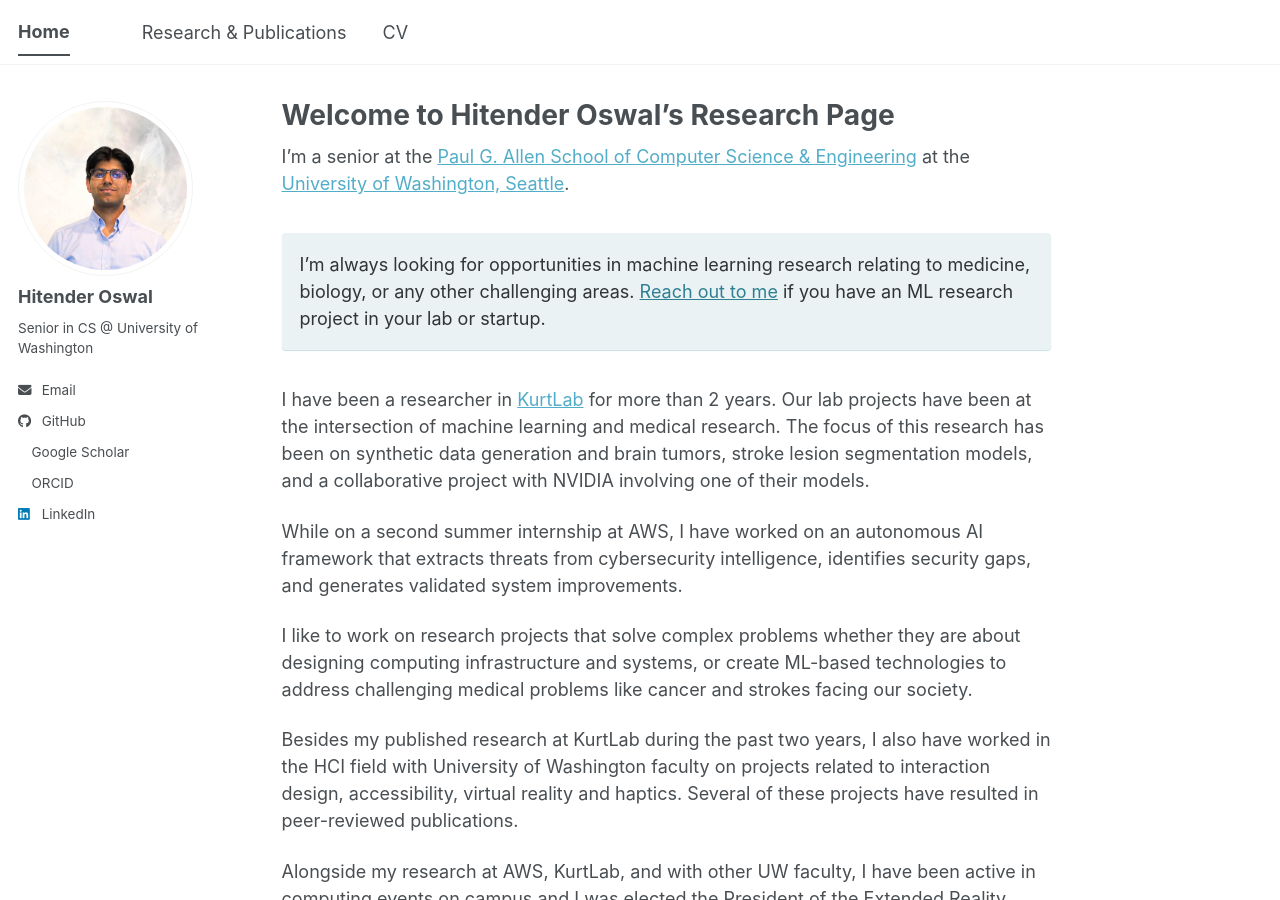
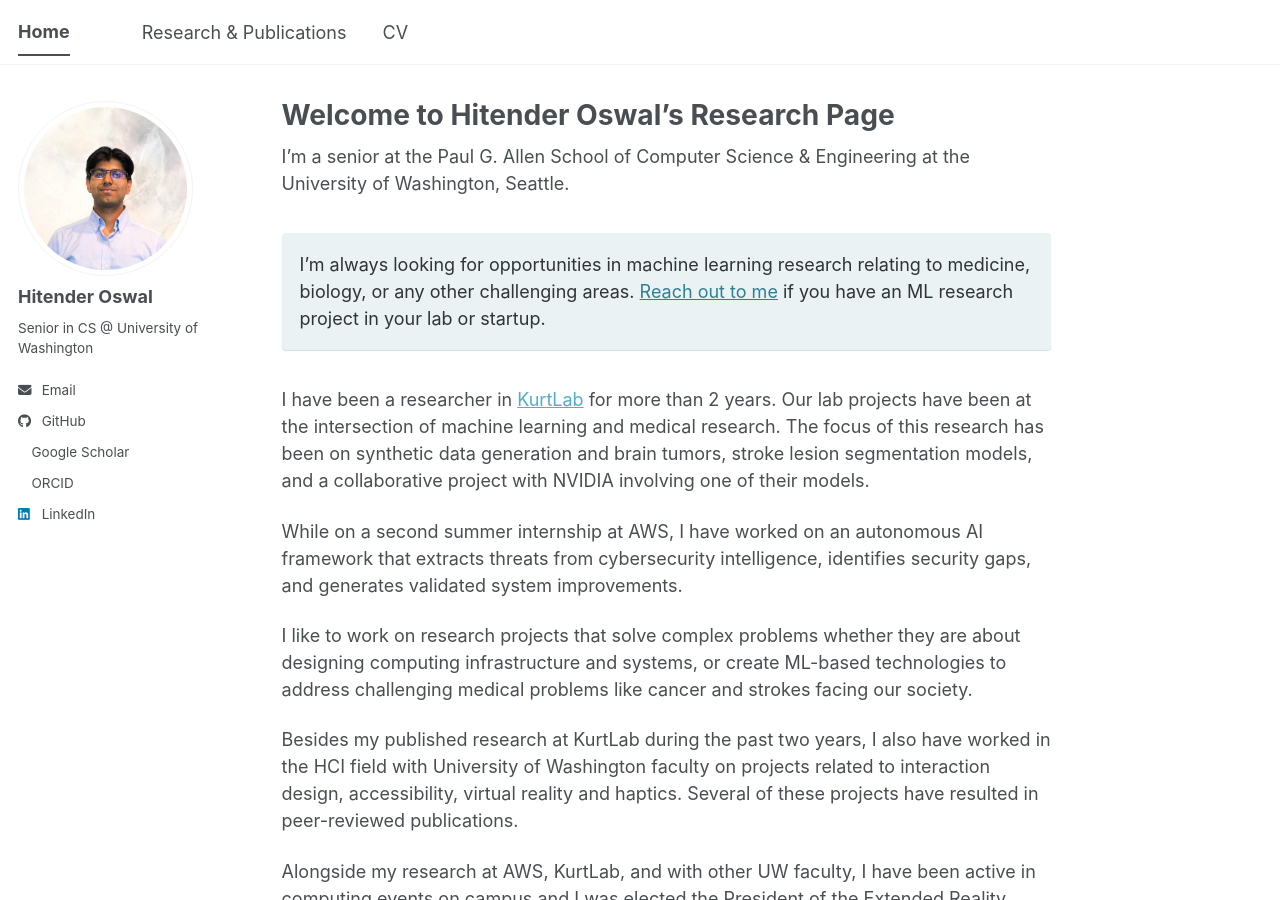
Before and after one commit to HitenderOswal/HitenderOswal.github.io, a Jekyll site: the page built from _pages/about.md, in a window 1280 px wide and 900 px high. Built offline with Jekyll 4.4.1, drawn with Linux system fonts in a browser that asks for light colours; a style sheet for code colours, icons or effects is not loaded; part of the change alters nothing that is shown.

```diff
--- a/_pages/about.md
+++ b/_pages/about.md
@@ -7,7 +7,7 @@ redirect_from:
   - /about.html
 ---
 
-I'm a senior at the [Paul G. Allen School of Computer Science & Engineering](https://www.cs.washington.edu/) at the [University of Washington, Seattle](https://www.washington.edu/).
+I'm a senior at the Paul G. Allen School of Computer Science & Engineering at the University of Washington, Seattle.
 
 <div class="notice--info" style="font-size: 1em !important;" markdown="1">
 I'm always looking for opportunities in machine learning research relating to medicine, biology, or any other challenging areas. [Reach out to me](mailto:hitender@cs.washington.edu) if you have an ML research project in your lab or startup.
```
